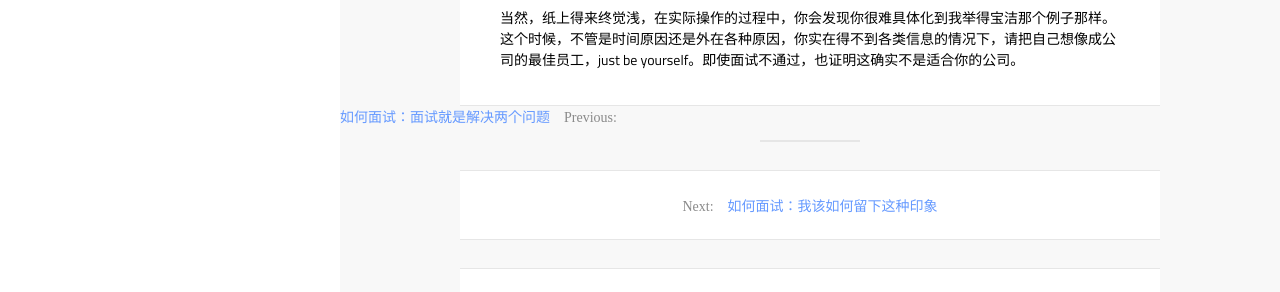
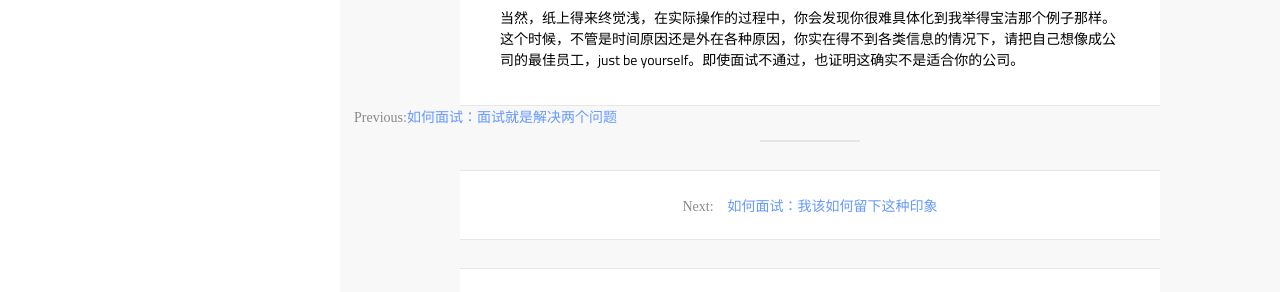
Before and after one commit to saberprince/saberprince.github.io, a Jekyll site: the page built from _posts/2016-02-28-面-试-官-想-要-什-么-样-的-人.md, in a window 1280 px wide and 1400 px high, scrolled down 1139 px. Shown: the part 975-1267 px from the top of the window. Built offline with Jekyll 4.4.1, drawn with Linux system fonts in a browser that asks for light colours; nearby versions of some CDN libraries; library files that are not in the unit come from our copies; comment, search, counter and statistics services are not loaded.

Commit message:
Update style.css

```diff
--- a/assets/css/style.css
+++ b/assets/css/style.css
@@ -393,7 +393,7 @@ img {
   color: #8a8a8a;
 }
 
-.post-nav-next:after {
+.post-nav-next:before {
   content: "Previous:";
   margin-left: 14px;
   color: #8a8a8a;
```
